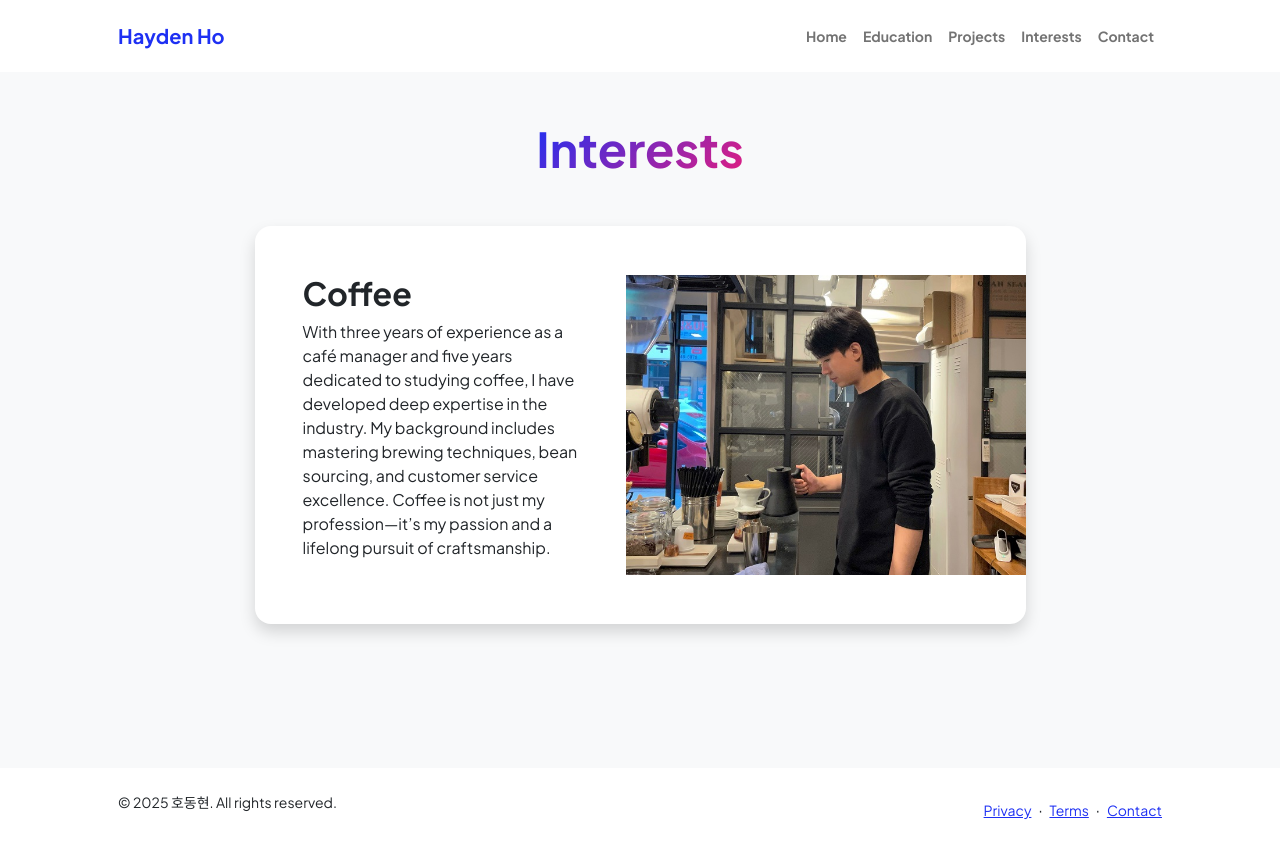
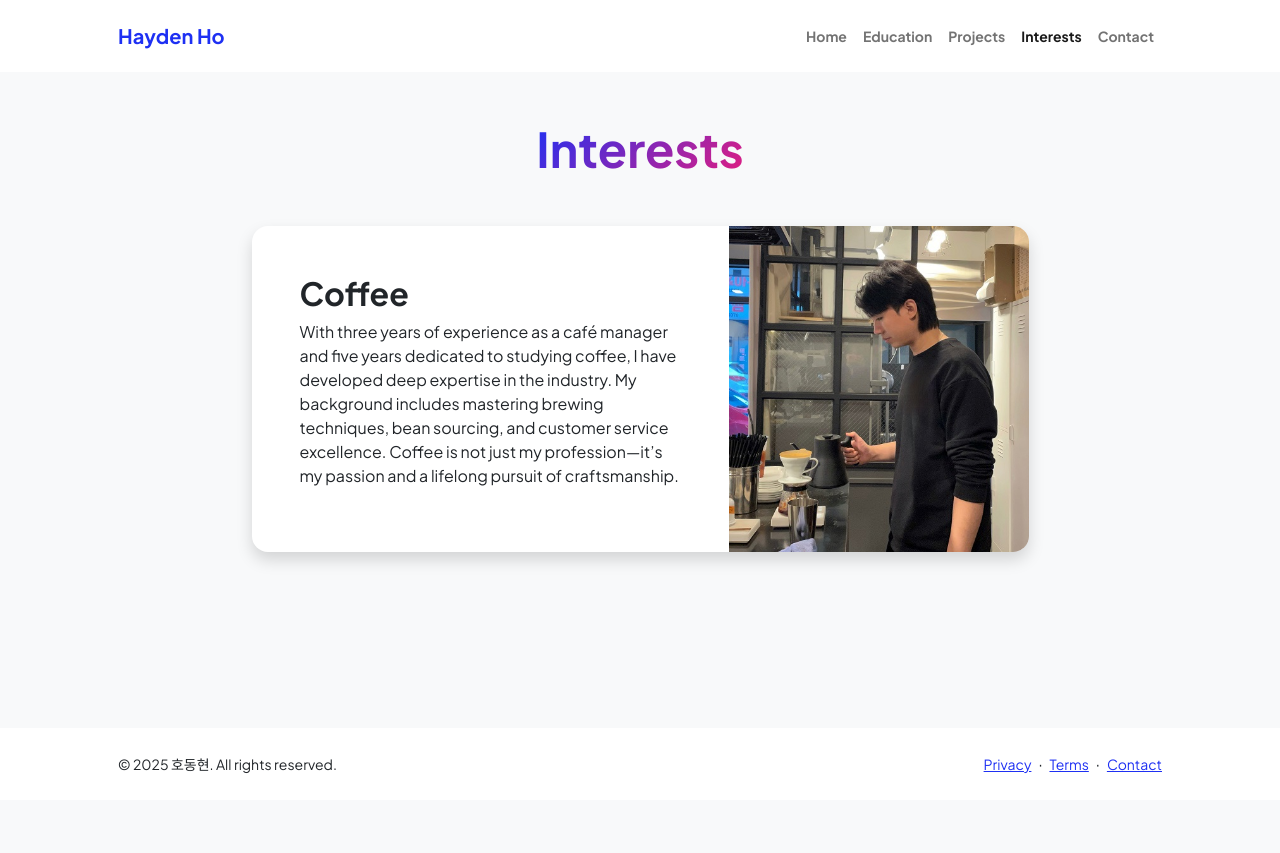
Before and after one commit to heydnho/heydnho.github.io, a plain HTML site: page interests.html in a window 1280 px wide. After the commit the page ends 800 px from the top, so only its background shows below. Drawn offline with nearby package versions, Linux system fonts and the light colour scheme.

Commit message:
interests.html

```diff
--- a/interests.html
+++ b/interests.html
@@ -1,72 +1,95 @@
-<html lang="en"><head>
+<!DOCTYPE html>
+<html lang="en">
+
+<head>
     <meta charset="utf-8">
     <meta name="viewport" content="width=device-width, initial-scale=1, shrink-to-fit=no">
-    <meta name="description" content="">
-    <meta name="author" content="">
     <title>Interests - Hayden Ho</title>
-    <!-- Favicon-->
     <link rel="icon" type="image/x-icon" href="assets/favicon.ico">
-    <!-- Custom Google font-->
+    <!-- Google Fonts -->
     <link rel="preconnect" href="https://fonts.googleapis.com">
-    <link rel="preconnect" href="https://fonts.gstatic.com" crossorigin="">
-    <link href="https://fonts.googleapis.com/css2?family=Plus+Jakarta+Sans:wght@100;200;300;400;500;600;700;800;900&amp;display=swap" rel="stylesheet">
-    <!-- Bootstrap icons-->
+    <link rel="preconnect" href="https://fonts.gstatic.com" crossorigin>
+    <link
+        href="https://fonts.googleapis.com/css2?family=Plus+Jakarta+Sans:wght@100;200;300;400;500;600;700;800;900&display=swap"
+        rel="stylesheet">
+    <!-- Bootstrap Icons -->
     <link href="https://cdn.jsdelivr.net/npm/bootstrap-icons@1.8.1/font/bootstrap-icons.css" rel="stylesheet">
-    <!-- Core theme CSS (includes Bootstrap)-->
+    <!-- Bootstrap CSS -->
     <link href="css/styles.css" rel="stylesheet">
 </head>
+
 <body class="d-flex flex-column h-100 bg-light">
     <main class="flex-shrink-0">
-        <!-- Navigation-->
+        <!-- Navigation -->
         <nav class="navbar navbar-expand-lg navbar-light bg-white py-3">
-            <div class="container px-5">
-                <a class="navbar-brand" href="index.html"><span class="fw-bolder text-primary">Hayden Ho</span></a>
-
-                <button class="navbar-toggler" type="button" data-bs-toggle="collapse" data-bs-target="#navbarSupportedContent" aria-controls="navbarSupportedContent" aria-expanded="false" aria-label="Toggle navigation"><span class="navbar-toggler-icon"></span></button>
-                <div class="collapse navbar-collapse" id="navbarSupportedContent">
-                    <ul class="navbar-nav ms-auto mb-2 mb-lg-0 small fw-bolder">
+            <div class="container px-4 px-lg-5">
+                <a class="navbar-brand fw-bolder text-primary" href="index.html">Hayden Ho</a>
+                <button class="navbar-toggler" type="button" data-bs-toggle="collapse" data-bs-target="#navbarNav">
+                    <span class="navbar-toggler-icon"></span>
+                </button>
+                <div class="collapse navbar-collapse" id="navbarNav">
+                    <ul class="navbar-nav ms-auto small fw-bolder">
                         <li class="nav-item"><a class="nav-link" href="index.html">Home</a></li>
                         <li class="nav-item"><a class="nav-link" href="education.html">Education</a></li>
                         <li class="nav-item"><a class="nav-link" href="projects.html">Projects</a></li>
-                        <li class="nav-item"><a class="nav-link" href="interests.html">Interests</a></li>
+                        <li class="nav-item"><a class="nav-link active" href="interests.html">Interests</a></li>
                         <li class="nav-item"><a class="nav-link" href="contact.html">Contact</a></li>
                     </ul>
                 </div>
             </div>
         </nav>
-        <!-- Interests Section-->
+
+        <!-- Interests Section -->
         <section class="py-5">
-            <div class="container px-5 mb-5">
+            <div class="container px-4 px-lg-5 mb-5">
                 <div class="text-center mb-5">
-                    <h1 class="display-5 fw-bolder mb-0"><span class="text-gradient d-inline">Interests</span></h1>
+                    <h1 class="display-5 fw-bolder"><span class="text-gradient d-inline">Interests</span></h1>
                 </div>
-                <div class="row gx-5 justify-content-center">
+                <div class="row justify-content-center">
                     <div class="col-lg-11 col-xl-9 col-xxl-8">
-                        <!-- Interest Card 1-->
-                        <div class="card overflow-hidden shadow rounded-4 border-0 mb-5">
+                        <!-- Interest Card -->
+                        <div class="card shadow rounded-4 border-0 mb-5 overflow-hidden">
                             <div class="card-body p-0">
-                                <div class="d-flex align-items-center">
-                                    <div class="p-5">
+                                <div class="d-flex flex-column flex-md-row align-items-stretch">
+                                    <!-- 텍스트 -->
+                                    <div class="p-5 flex-grow-1">
                                         <h2 class="fw-bolder">Coffee</h2>
-                                        <p>With three years of experience as a café manager and five years dedicated to studying coffee,
+                                        <p>
+                                            With three years of experience as a café manager and five years dedicated to
+                                            studying coffee,
                                             I have developed deep expertise in the industry.
-                                            My background includes mastering brewing techniques, bean sourcing, and customer service excellence.
-                                            Coffee is not just my profession—it’s my passion and a lifelong pursuit of craftsmanship.</p>
+                                            My background includes mastering brewing techniques, bean sourcing, and
+                                            customer service excellence.
+                                            Coffee is not just my profession—it’s my passion and a lifelong pursuit of
+                                            craftsmanship.
+                                        </p>
                                     </div>
-                                    <img class="img-fluid" src="assets/IMG0250.jpg" width="400" alt="...">
+                                    <!-- 이미지 -->
+                                    <div class="d-flex align-items-center justify-content-center"
+                                        style="min-width: 300px; max-width: 100%; overflow: hidden;">
+                                        <img src="assets/IMG0250.jpg" alt="Coffee Interest Image"
+                                            class="img-fluid h-100"
+                                            style="object-fit: cover; width: 100%; max-height: 100%;">
+                                    </div>
                                 </div>
                             </div>
                         </div>
+
+                        <!-- 추가적인 Interest 카드 필요 시 여기에 추가 -->
+
                     </div>
                 </div>
             </div>
         </section>
     </main>
-    <!-- Footer-->
+
+    <!-- Footer -->
     <footer class="bg-white py-4 mt-auto">
-        <div class="container px-5">
+        <div class="container px-4 px-lg-5">
             <div class="row align-items-center justify-content-between flex-column flex-sm-row">
-                <div class="col-auto"><div class="small m-0"><p>&copy; 2025 호동현. All rights reserved.</p></div></div>
+                <div class="col-auto">
+                    <div class="small m-0">&copy; 2025 호동현. All rights reserved.</div>
+                </div>
                 <div class="col-auto">
                     <a class="small" href="#!">Privacy</a>
                     <span class="mx-1">·</span>
@@ -77,10 +100,11 @@
             </div>
         </div>
     </footer>
-    <!-- Bootstrap core JS-->
+
+    <!-- Bootstrap JS -->
     <script src="https://cdn.jsdelivr.net/npm/bootstrap@5.2.3/dist/js/bootstrap.bundle.min.js"></script>
-    <!-- Core theme JS-->
+    <!-- Core Theme JS -->
     <script src="js/scripts.js"></script>
+</body>
 
-
-</body></html>
+</html>
```
